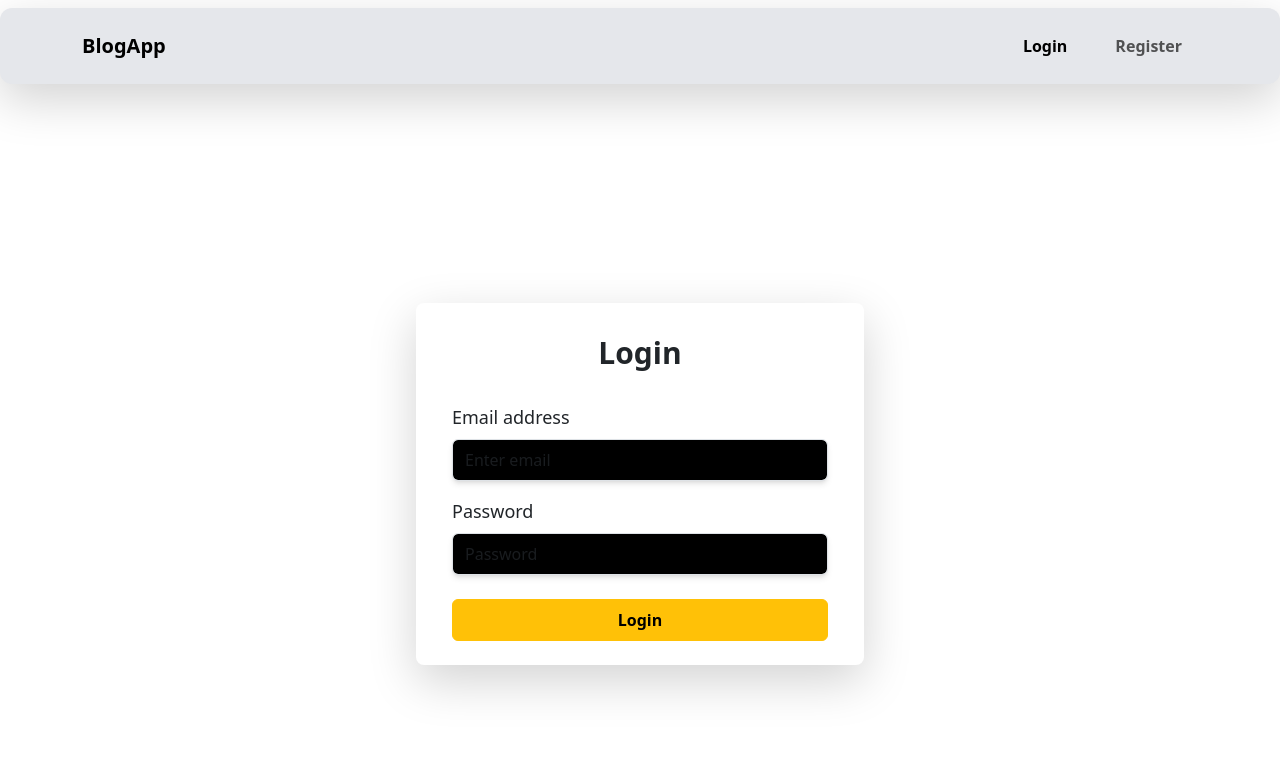
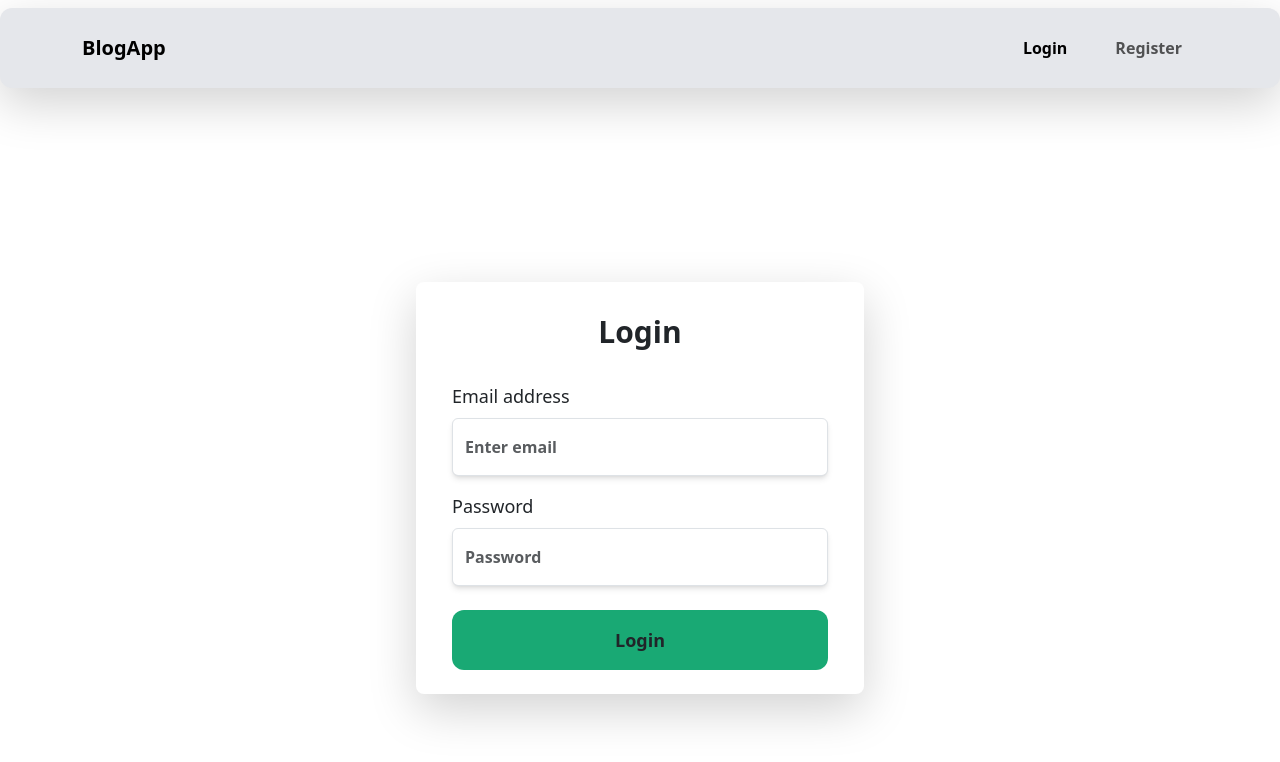
Before and after one commit to fab-c14/FabsBlog, a React (Vite) app in the folder blog-frontend/: page /login in a window 1280 px wide. Shown: the top 762 px of the page. Built offline with nearby package versions, Linux system fonts and the light colour scheme.

Commit message:
small changes

```diff
--- a/blog-frontend/src/Components/AuthForm.jsx
+++ b/blog-frontend/src/Components/AuthForm.jsx
@@ -35,7 +35,7 @@ const AuthForm = ({ type }) => {
                 placeholder="Enter email"
                 value={email}
                 onChange={(e) => setEmail(e.target.value)}
-                className="py-2 shadow-md bg-black white text-white"
+                className="shadow-md b rounded-lg py-3 hover:text-xl"
               />
             </Form.Group>
 
@@ -46,17 +46,16 @@ const AuthForm = ({ type }) => {
                 placeholder="Password"
                 value={password}
                 onChange={(e) => setPassword(e.target.value)}
-                className="py-2 shadow-md bg-black white text-white"
+                className="shadow-md  b rounded-lg  py-3 hover:text-xl "
               />
             </Form.Group>
 
-            <Button
-            variant="warning"
+            <button
               type="submit"
-              className="w-full b py-2 hover:bg-green rounded-xl "
+              className="w-full b py-3 bg-green text-lg rounded-xl hover:bg-red-500 border-green shadow-outer grow hover:text-xl hover:border-x-8 border-purple-600 transition duration-500"
             >
               {type === 'login' ? 'Login' : 'Register'}
-            </Button>
+            </button>
           </Form>
         </Col>
       </Row>
--- a/blog-frontend/src/Components/Navbar.jsx
+++ b/blog-frontend/src/Components/Navbar.jsx
@@ -17,7 +17,7 @@ const AppNavbar = () => {
     <Navbar bg="" variant="light" expand="lg" className="font-bold font-soure-sans-pro bg-gray-200 rounded-xl shadow-lg mt-2">
       <Container>
         <LinkContainer to="/">
-          <Navbar.Brand className="font-bold text-2xl">BlogApp</Navbar.Brand>
+          <Navbar.Brand className="font-bold text-3xl">BlogApp</Navbar.Brand>
         </LinkContainer>
         <Navbar.Toggle aria-controls="basic-navbar-nav" />
         <Navbar.Collapse id="basic-navbar-nav">
@@ -25,12 +25,12 @@ const AppNavbar = () => {
             {!token ? (
               <>
                 <LinkContainer to="/login">
-                  <Nav.Link className="text-lg hover:text-gray-300 py-3 px-3 rounded-lg b hover:bg-blue-300 hover:underline transition duration-500">
+                  <Nav.Link className="text-2xl py-3 px-3 rounded-lg b hover:bg-blue-300 hover:underline transition duration-500 hover:shadow-xl hover:text-2xl">
                     Login
                   </Nav.Link>
                 </LinkContainer>
                 <LinkContainer to="/register">
-                  <Nav.Link className="text-lg hover:text-gray-300 py-3 px-3 rounded-lg b hover:bg-blue-300 hover:underline transition duration-500">
+                  <Nav.Link className="text-lg py-3 px-3 rounded-lg b hover:bg-blue-300 hover:underline transition duration-500 hover:shadow-xl hover:text-2xl">
                     Register
                   </Nav.Link>
                 </LinkContainer>
```
